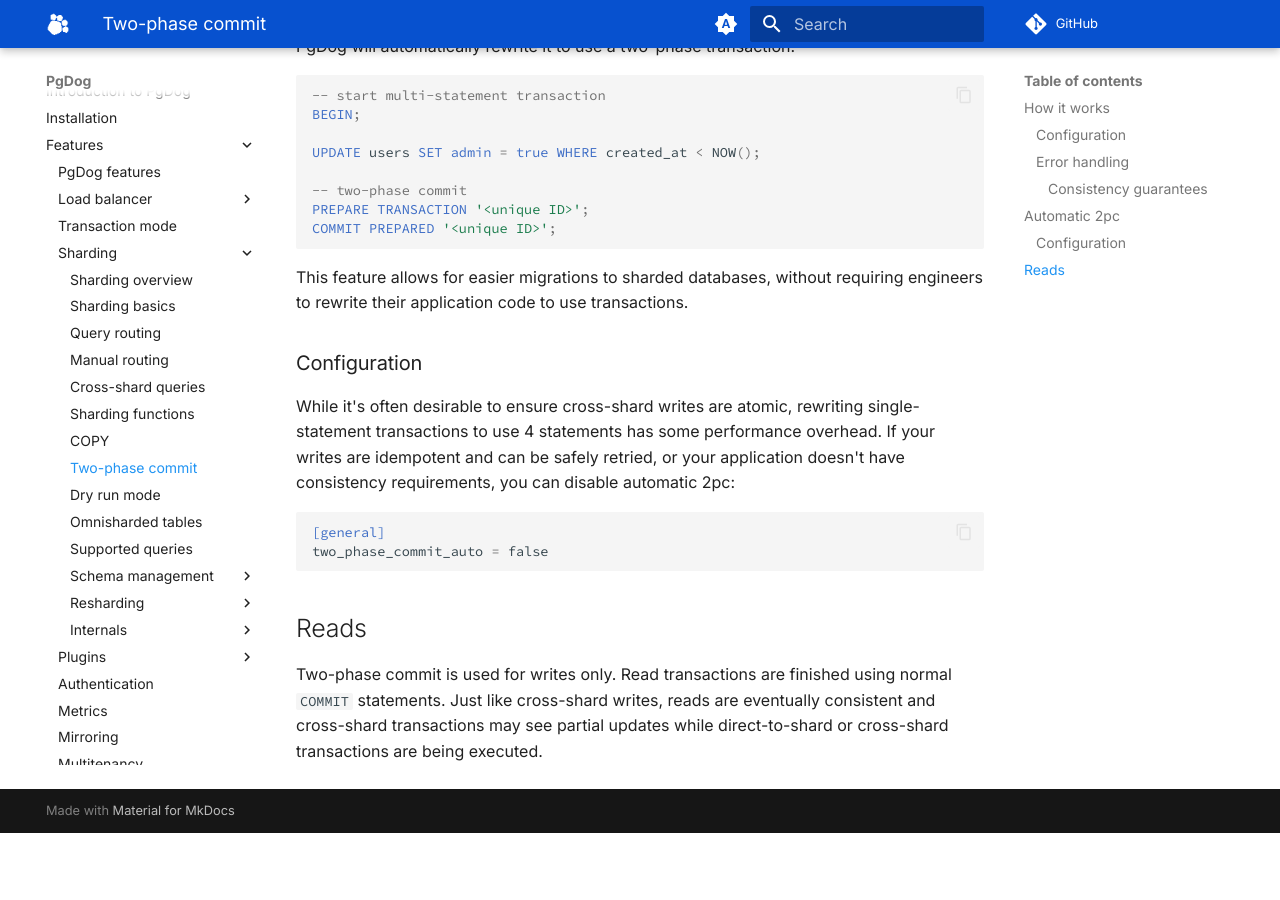
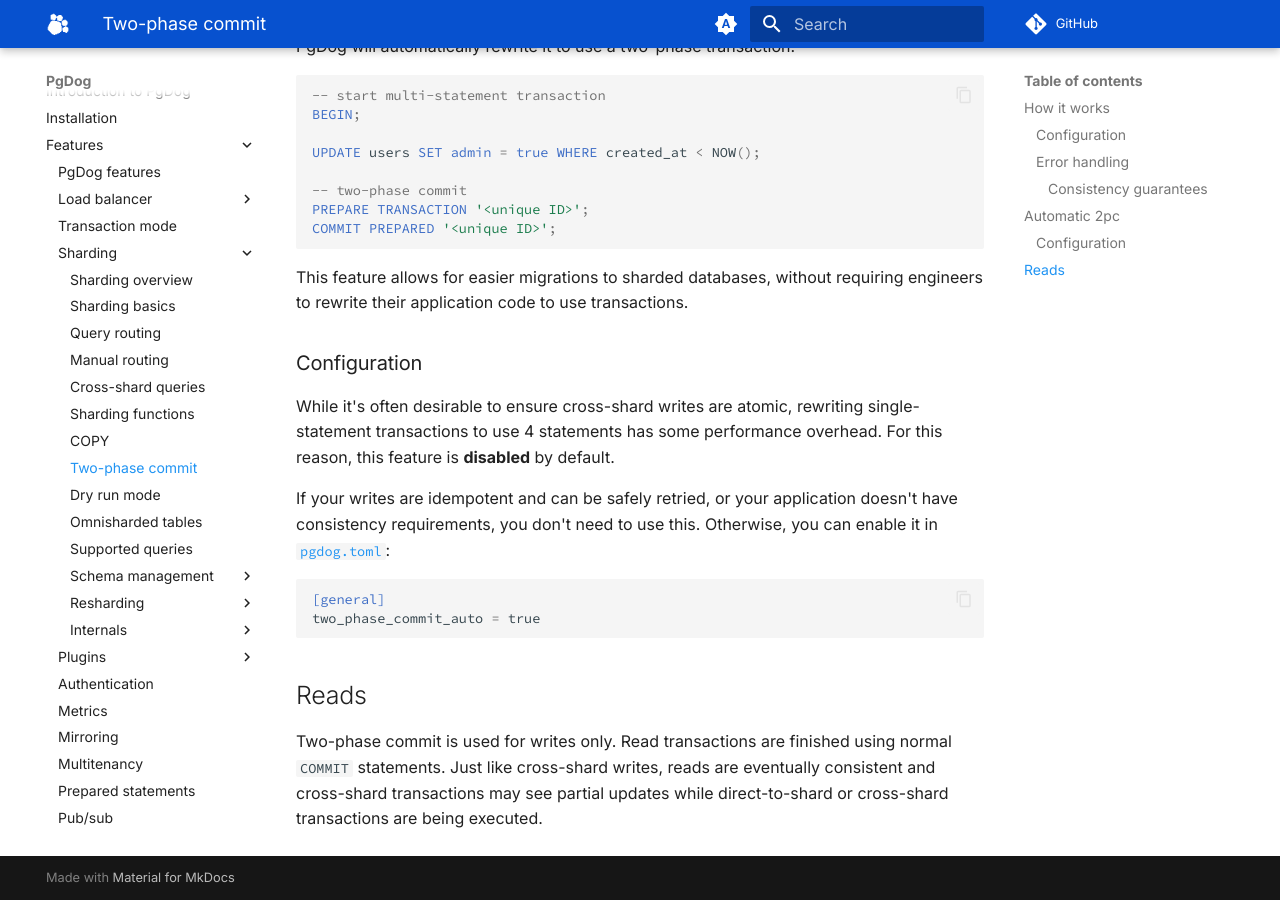
Before and after one commit to pgdogdev/docs, an MkDocs documentation site: the page built from docs/features/sharding/2pc.md, in a window 1280 px wide and 900 px high, scrolled down 2581 px. Built offline with MkDocs 1.6.1 and Material for MkDocs 9.7.7, drawn with Linux system fonts in a browser that asks for light colours; comment, search, counter and statistics services are not loaded; before the commit the page ends 3414 px from its top, so only the background shows below that; some of the changed text lies outside the part shown.

Commit message:
Disable 2pc auto by default

````diff
--- a/docs/features/sharding/2pc.md
+++ b/docs/features/sharding/2pc.md
@@ -85,11 +85,13 @@
 
 ### Configuration
 
-While it's often desirable to ensure cross-shard writes are atomic, rewriting single-statement transactions to use 4 statements has some performance overhead. If your writes are idempotent and can be safely retried, or your application doesn't have consistency requirements, you can disable automatic 2pc:
+While it's often desirable to ensure cross-shard writes are atomic, rewriting single-statement transactions to use 4 statements has some performance overhead. For this reason, this feature is **disabled** by default.
+
+If your writes are idempotent and can be safely retried, or your application doesn't have consistency requirements, you don't need to use this. Otherwise, you can enable it in [`pgdog.toml`](../../configuration/pgdog.toml/general.md):
 
 ```toml
 [general]
-two_phase_commit_auto = false
+two_phase_commit_auto = true
 ```
 
 ## Reads
````
Also changed, not shown: other parts of docs/features/sharding/2pc.md (+2 -2 lines).
